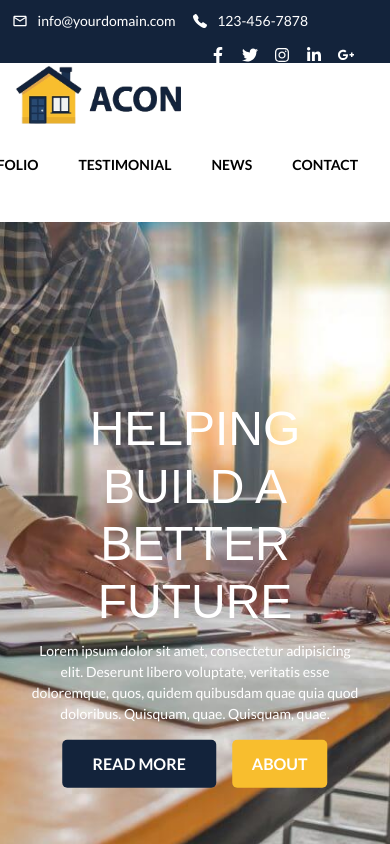
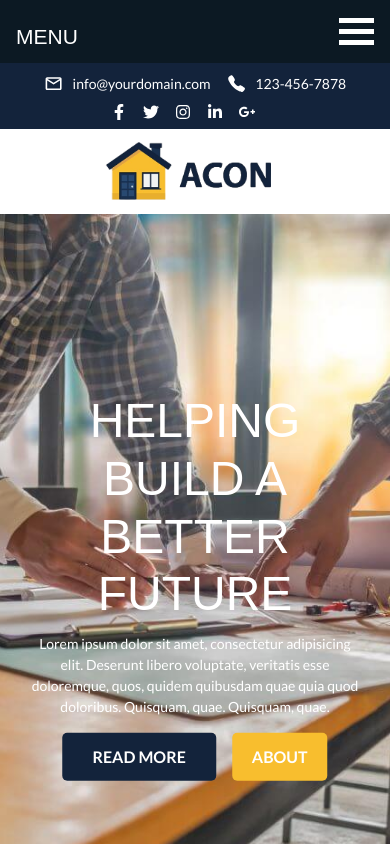
Before and after one commit to HYamaan/accon, a Next.js app: page / in a window 390 px wide. Shown: the top 844 px of the page. Built offline with nearby package versions, Linux system fonts and the light colour scheme; a web font is replaced by a local one.

Commit message:
Layout mobile and CounterupArea

```diff
--- a/package.json
+++ b/package.json
@@ -14,6 +14,7 @@
     "next": "14.2.4",
     "react": "^18",
     "react-bootstrap": "^2.10.2",
+    "react-countup": "^6.5.3",
     "react-dom": "^18",
     "react-icons": "^5.2.1",
     "react-lazy-load-image-component": "^1.6.0",
--- a/src/Components/Layout/Header/Header.jsx
+++ b/src/Components/Layout/Header/Header.jsx
@@ -1,54 +1,114 @@
-import React from 'react';
+import React, {useEffect, useState} from 'react';
 import {LazyLoadImage} from "react-lazy-load-image-component";
 import {FaAngleDown} from "react-icons/fa6";
-import { MdOutlineEmail } from "react-icons/md";
+import {MdOutlineEmail} from "react-icons/md";
 import {IoCall} from "react-icons/io5";
-import {FaFacebookF, FaInstagram, FaLinkedinIn, FaTwitter} from "react-icons/fa";
+import {FaFacebookF, FaInstagram, FaLinkedinIn, FaPlus, FaTwitter} from "react-icons/fa";
 import {ImGooglePlus} from "react-icons/im";
+import Link from "next/link";
+
 const Header = () => {
+    const [isFixed, setIsFixed] = useState(false);
+    const [isChanged, setIsChanged] = useState(false);
+    const [openSubMenu, setOpenSubMenu] = useState(false);
+    useEffect(() => {
+        const handleScroll = () => {
+            const navSection = document.querySelector('.nav-section');
+            if (navSection) {
+                const scrollTop = window.scrollY;
+                if (scrollTop > 47) {
+                    setIsFixed(true);
+                } else {
+                    setIsFixed(false);
+                }
+            }
+        };
 
-    return <>
+        window.addEventListener('scroll', handleScroll);
+
+        return () => {
+            window.removeEventListener('scroll', handleScroll);
+        };
+    }, []);
+    const handleClick = () => {
+        setIsChanged(!isChanged);
+        setOpenSubMenu(false);
+    };
+    const handleClickSubMenu = () => {
+        setOpenSubMenu(!openSubMenu);
+    }
+    return (
+        <>
+            <div className="mean-section">
+                <div className="mean-bar">
+                    <h3>Menu</h3>
+                    <div className={`bar-container ${isChanged ? 'change' : ''}`} onClick={handleClick}>
+                        <div className="bar1"></div>
+                        <div className="bar2"></div>
+                        <div className="bar3"></div>
+                    </div>
+                </div>
+                <div className={`menu-bar ${isChanged ? 'open' : ''}`}>
+                    <div><Link href={"/"}>Home</Link></div>
+                    <div className="menu-bar-pages">
+                        <Link href={"/"}>
+                            Page
+                            <FaPlus onClick={handleClickSubMenu}/>
+                        </Link>
+                        <div className={`menu-bar-pages-sub ${
+                            openSubMenu ? 'open' : ''
+                        }`}>
+                            <div><Link href={"/"}>About</Link></div>
+                            <div><Link href={"/"}>Gallery</Link></div>
+                            <div><Link href={"/"}>FAQ</Link></div>
+                        </div>
+                    </div>
+                    <div><Link href={"/"}>Service</Link></div>
+                    <div><Link href={"/"}>Portfolio</Link></div>
+                    <div><Link href={"/"}>Testimonial</Link></div>
+                    <div><Link href={"/"}>News</Link></div>
+                    <div><Link href={"/"}>Contact</Link></div>
+                </div>
+            </div>
             <div className="header-area">
                 <div className="container">
                     <div className="row">
                         <div className="col-md-8 col-sm-8">
                             <ul className="header-contact">
                                 <li>
-                                <MdOutlineEmail />
+                                    <MdOutlineEmail/>
                                     <span>info@yourdomain.com</span>
                                 </li>
                                 <li>
-                                <IoCall />
+                                    <IoCall/>
                                     <span>123-456-7878</span>
                                 </li>
                             </ul>
                         </div>
-                    <div className="col-md-4 col-sm-4 ">
+                        <div className="col-md-4 col-sm-4">
                             <div className="header-links">
-                            <FaFacebookF />
-                            <FaTwitter />
-                            <FaInstagram />
-                            <FaLinkedinIn />
-                            <ImGooglePlus />
-                        </div>
-
+                                <FaFacebookF/>
+                                <FaTwitter/>
+                                <FaInstagram/>
+                                <FaLinkedinIn/>
+                                <ImGooglePlus/>
                             </div>
                         </div>
                     </div>
                 </div>
-        <div className="bg-white">
+            </div>
+            <div className={`nav-section ${isFixed ? 'fixed' : ''}`}>
                 <div className="container">
                     <div className="row">
-                    <div className="col-md-3 col-sm-12">
-                        <div>
+                        <div className="col-md-3 col-sm-12 logo-section">
                             <LazyLoadImage
                                 alt="logo"
                                 src={"logo.png"}
                                 className="nav-logo"
                             />
+
                         </div>
-                    </div>
-                    <div className="col-md-9 col-sm-12 ">
+                        <div className="col-md-9 col-sm-12 menu-section">
                             <ul className="nav-menu d-flex">
                                 <li>Home</li>
                                 <li className="nav-pages">
@@ -56,7 +116,7 @@ const Header = () => {
                                     <FaAngleDown className="nav-icon"/>
                                     <ul className="sub-menu">
                                         <li>About</li>
-                                    <li>Galary</li>
+                                        <li>Gallery</li>
                                         <li>FAQ</li>
                                     </ul>
                                 </li>
@@ -71,6 +131,7 @@ const Header = () => {
                 </div>
             </div>
         </>
+    );
 };
 
 export default Header;
--- a/src/pages/Home/index.jsx
+++ b/src/pages/Home/index.jsx
@@ -6,6 +6,7 @@ import PortFolio from "@/Components/HomePageComponent/PortFolio";
 import Experience from "@/Components/HomePageComponent/Experience";
 import TestimonialArea from "@/Components/HomePageComponent/TestimonialArea";
 import PhotoGallery from "@/Components/HomePageComponent/PhotoGallery";
+import CounterupArea from "@/Components/HomePageComponent/CounterupArea";
 
 const HomePage = () => {
 
@@ -16,7 +17,9 @@ const HomePage = () => {
         <PortFolio/>
         <Experience/>
         <TestimonialArea/>
+        <CounterupArea/>
         <PhotoGallery/>
+
     </main>
 
 };
--- a/src/styles/layout.css
+++ b/src/styles/layout.css
@@ -1,14 +1,29 @@
-.nav-logo{
+.nav-section {
+    background-color: white;
+    transition: all 0.3s ease-in-out;
+}
+
+.nav-section.fixed {
+    position: fixed;
+    top: 0;
+    width: 100%;
+    z-index: 1000;
+    box-shadow: 0 2px 5px rgba(0, 0, 0, 0.1);
+}
+
+.nav-logo {
     height: 65px;
     width: auto;
 }
+
 .nav-icon {
     width: .6rem;
     height: .6rem;
     margin-left: .3rem;
     color: grey;
 }
-.nav-pages{
+
+.nav-pages {
     position: relative;
     cursor: pointer;
 }
@@ -19,6 +34,7 @@ ul.nav-menu {
     padding: 0;
     float: right;
 }
+
 ul.nav-menu li {
     font-size: 14px;
     font-weight: 700;
@@ -29,9 +45,11 @@ ul.nav-menu li {
     transition: all 0.4s;
     cursor: pointer;
 }
+
 ul.nav-menu li ul, .services-text, .recent-text, .caption-text, .blog-text {
     border-top-color: #F8BE2E !important;
 }
+
 ul.nav-menu li ul {
     position: absolute;
     width: 200px;
@@ -47,10 +65,12 @@ ul.nav-menu li ul {
     transition: all 0.2s;
     -webkit-transition: all 0.2s;
 }
-.nav-pages:hover .sub-menu{
+
+.nav-pages:hover .sub-menu {
     visibility: visible;
     opacity: 1;
 }
+
 ul.nav-menu li ul li {
     display: block;
     position: relative;
@@ -69,19 +89,20 @@ ul.nav-menu li:hover {
     color: #f8be2e;
 }
 
-.header-area{
-    background-color:#13233B!important;
+.header-area {
+    background-color: #13233B !important;
     padding: 10px 0 0 0;
 }
 
-.header-contact{
+.header-contact {
     color: #fff;
     font-size: 14px;
     display: flex;
     gap: 1rem;
     padding-left: 0;
 }
-.header-contact li{
+
+.header-contact li {
     display: flex;
     align-items: center;
     justify-content: center;
@@ -89,12 +110,12 @@ ul.nav-menu li:hover {
     list-style: none;
 }
 
-    .header-contact li svg{
-        vertical-align: baseline;
-        font-size: 1rem;
-    }
+.header-contact li svg {
+    vertical-align: baseline;
+    font-size: 1rem;
+}
 
-.header-links{
+.header-links {
     color: #fff;
     font-size: 1rem;
     display: flex;
@@ -104,47 +125,57 @@ ul.nav-menu li:hover {
     padding-right: 1.5rem;
     float: right;
 }
-.header-links svg:hover{
+
+.header-links svg:hover {
     color: #f8be2e;
 }
-.footer-contact-area{
+
+.footer-contact-area {
     text-align: center;
     background: #f8be2e;
     padding-top: 5px;
     padding-bottom: 20px;
     clear: both;
 }
+
 .footer-contact-item {
     margin-top: 15px;
 }
+
 .footer-contact-item ul {
     list-style: none;
     margin: 0;
     padding: 0;
 }
+
 .footer-contact-item li {
     display: block;
     margin-bottom: 15px;
 }
+
 .footer-contact-item li img {
     width: auto;
     height: 50px;
 }
+
 .footer-contact-item li h4 {
     font-size: 20px;
     margin: 0;
     margin-bottom: 5px;
 }
+
 .footer-contact-item li p {
     font-weight: 600;
     margin: 0;
 }
+
 .footer-main {
     width: 100%;
     height: auto;
     padding: 40px 0 20px 0;
     background: #13233b;
 }
+
 .footer-col h3 {
     color: #ffffff;
     font-size: 24px;
@@ -153,14 +184,17 @@ ul.nav-menu li:hover {
     margin-bottom: 10px;
     font-weight: 500;
 }
+
 .footer-col p {
     color: #b9b9b9;
     font-size: 14px;
     line-height: 22px;
 }
+
 .footer-col .news-item {
     color: #999;
 }
+
 .footer-col .news-item:not(:last-child) {
     padding-bottom: 8px;
     margin-bottom: 8px;
@@ -171,6 +205,7 @@ ul.nav-menu li:hover {
     font-size: 13px;
     line-height: 22px;
 }
+
 .footer-col .news-item .news-title a {
     color: #b9b9b9;
     text-decoration: none;
@@ -180,6 +215,7 @@ ul.nav-menu li:hover {
     transition: all 0.4s ease 0s;
     font-size: 14px;
 }
+
 .footer-col .news-item .news-title a:hover {
     color: #fff;
 }
@@ -190,9 +226,152 @@ ul.nav-menu li:hover {
     padding-bottom: 15px;
 }
 
-.copyright-text p{
+.copyright-text p {
     color: #fff;
     margin: 0;
     margin-top: 5px;
     text-align: center;
 }
+.mean-section{
+    display: none;
+}
+@media only screen and (max-width: 767px) {
+    .header-contact {
+        display: flex;
+        width: 100%;
+        justify-content: center;
+        align-items: center;
+        margin-bottom: .6rem;
+    }
+
+    .header-contact li svg {
+        font-size: 1.2rem;
+    }
+
+    .header-links {
+        display: flex;
+        width: 100%;
+        justify-content: center;
+        align-items: center;
+        margin-bottom: .6rem;
+    }
+
+    .logo-section {
+        display: flex;
+        justify-content: center;
+        align-items: center;
+        margin: 10px 0;
+    }
+
+    .menu-section {
+        display: none;
+    }
+
+    .mean-section{
+        display: block;
+        background-color: #0c1923;
+    }
+    .mean-bar {
+        display: flex;
+        justify-content: space-between;
+        align-items: center;
+        min-height: 42px;
+        width: 100%;
+    }
+
+    .mean-bar h3 {
+        font-size: 21px;
+        color: #fff;
+        margin-left: 1rem;
+        text-transform: uppercase;
+        padding: 4px 0;
+    }
+    .bar-container{
+        display: inline-block;
+        cursor: pointer;
+        margin-right: 1rem;
+    }
+    .bar1, .bar2, .bar3 {
+        width: 35px;
+        height: 5px;
+
+        background-color: #fff;
+        margin: 6px 0;
+        transition: 0.4s;
+    }
+
+    .change .bar1 {
+        transform: translate(0, 11px) rotate(-45deg);
+    }
+
+    .change .bar2 {opacity: 0;}
+
+    .change .bar3 {
+        transform: translate(0, -11px) rotate(45deg);
+    }
+
+    .menu-bar{
+        color: #f8be2e;
+        overflow: hidden;
+        max-height: 0;
+        transition: max-height 0.8s ease-out;
+    }
+    .menu-bar.open {
+        max-height: 1500px;
+    }
+    .menu-bar> div{
+        font-family: "Lato","sans-serif";
+        font-size: 14px;
+        font-weight: 700;
+        border-top: 1px solid rgba(255,255,255,0.5);
+        text-transform: uppercase;
+    }
+    .menu-bar>div>a{
+        display: inline-block;
+        padding: 1rem 5%;
+    }
+    .menu-bar-pages{
+        display: flex;
+        justify-content: space-between;
+        align-items: center;
+        flex-direction: column;
+    }
+    .menu-bar-pages a{
+        position: relative;
+        width: 100%;
+    }
+    .menu-bar-pages svg {
+        position: absolute;
+        right: 20px;
+        top: 50%;
+        transform: translateY(-50%);
+        font-size: 18px;
+        background-color: rgba(0,0,0,0.9);
+        height: 24px !important;
+        background-color: #0c1923;
+    }
+    .menu-bar-pages-sub{
+        width: 100%;
+        overflow: hidden;
+        max-height: 0;
+        transition: max-height 0.8s ease-out;
+    }
+    .menu-bar-pages-sub div{
+        font-family: "Lato","sans-serif";
+        padding: .8rem 13%;
+        font-size: 14px;
+        font-weight: 700;
+        opacity: .8;
+        text-transform: uppercase;
+    }
+    .menu-bar-pages-sub div:first-child{
+        border-top: 1px solid rgba(255,255,255,0.5);
+    }
+    .menu-bar-pages-sub div:not(:last-child){
+        border-bottom: 1px solid rgba(255,255,255,0.5);
+    }
+    .menu-bar-pages-sub.open {
+        max-height: 500px;
+    }
+
+}
```
Also changed, not shown: src/Components/HomePageComponent/CounterupArea.jsx (added, +48 -0 lines), src/styles/home.css (+41 -0 lines), public/counter_bg.jpg (added), 1 other file (tests, documents, lock files or other folders). Lines whose indentation alone changed are shown as unchanged.
